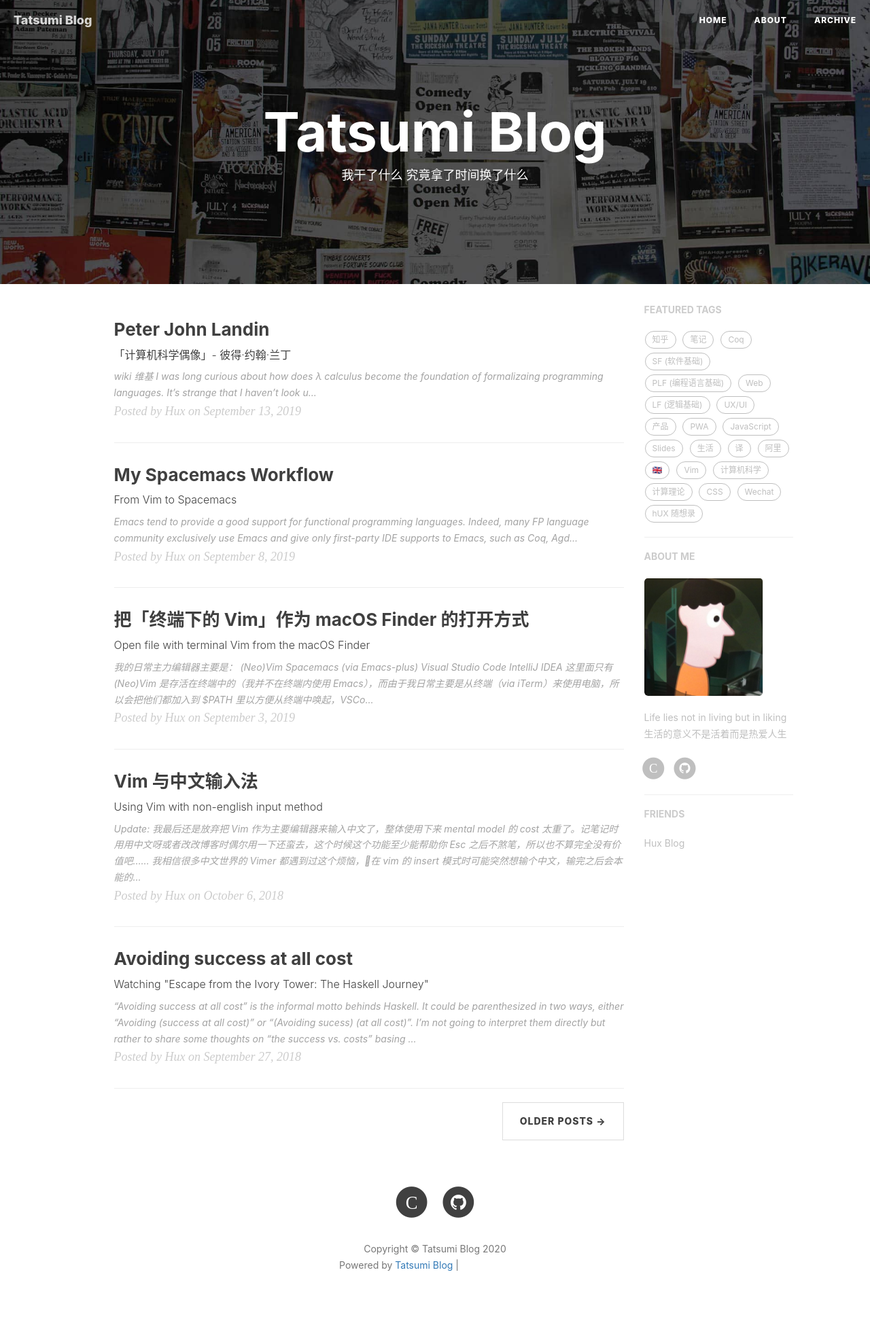
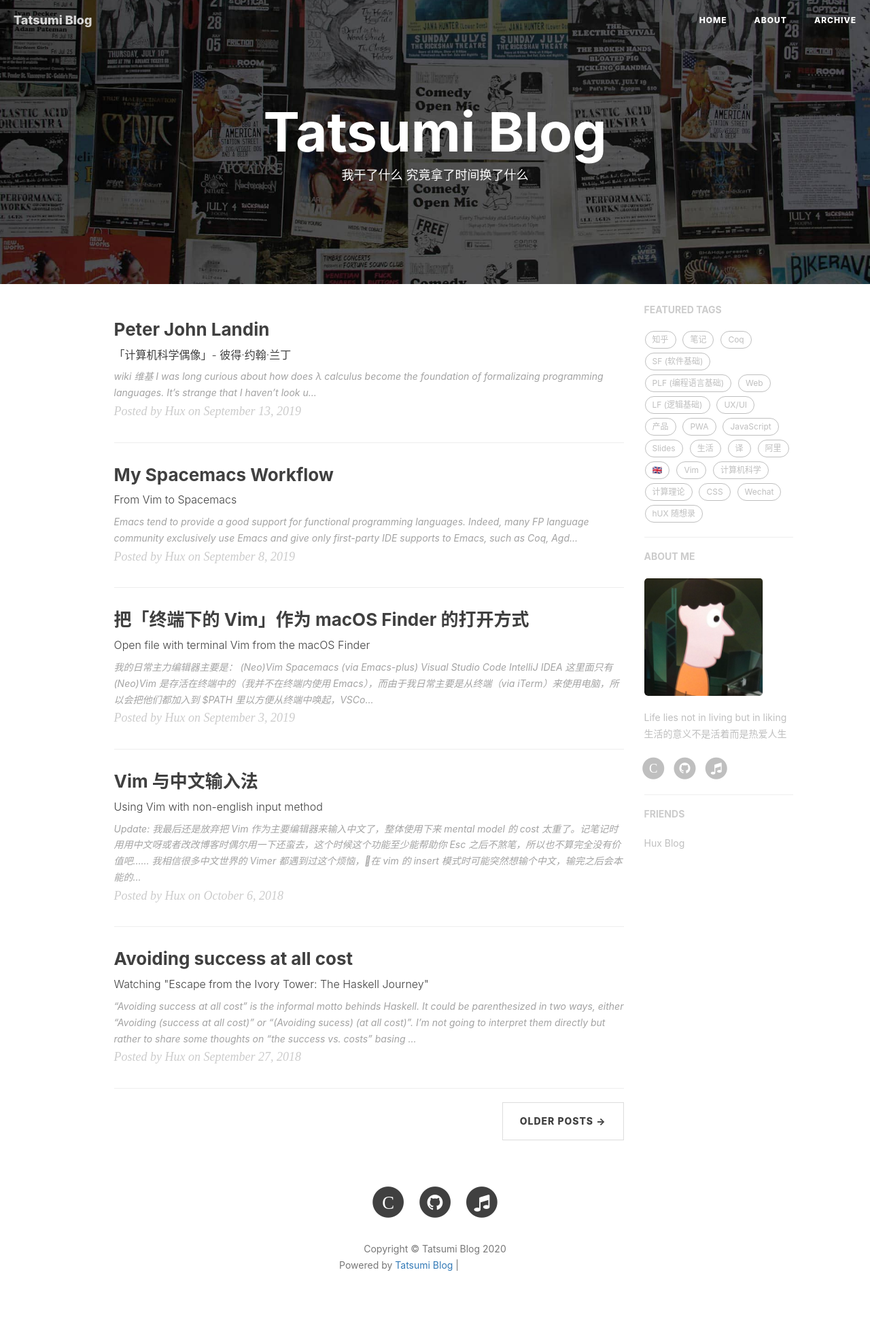
Before and after one commit to tatsumiw/tatsumiw.github.io, a Jekyll site: the page built from index.html, in a window 1280 px wide. Shown: the whole page at 68% size. Built offline with Jekyll 4.4.1, drawn with Linux system fonts in a browser that asks for light colours; nearby versions of some CDN libraries; the list of posts is cut into pages by our own code; comment, search, counter and statistics services are not loaded; grey boxes are pictures that could not be loaded.

Commit message:
20200406 modify

```diff
--- a/_config.yml
+++ b/_config.yml
@@ -15,8 +15,9 @@ future: true
 RSS: false
 #weibo_username:     tatsumi
 #zhihu_username:     huxpro
-github_username:    tatsumiw
+github_username:     tatsumiw
 oschina_username:    wtatsumi
+music_username:      61056276
 #twitter_username:   huxpro
 #facebook_username:  huxpro
 #linkedin_username:  firstname-lastname-idxxxx
--- a/_includes/sns-links.html
+++ b/_includes/sns-links.html
@@ -88,4 +88,14 @@
     </a>
   </li>
   {% endif %}
+  {% if site.music_username %}
+  <li>
+    <a target="_blank" href="https:/www.linkedin.com/#/user/home?id={{ site.linkedin_username }}">
+      <span class="fa-stack fa-lg">
+        <i class="fa fa-circle fa-stack-2x"></i>
+        <i class="fa fa-music fa-stack-1x fa-inverse"></i>
+      </span>
+    </a>
+  </li>
+  {% endif %}
 </ul>
```
